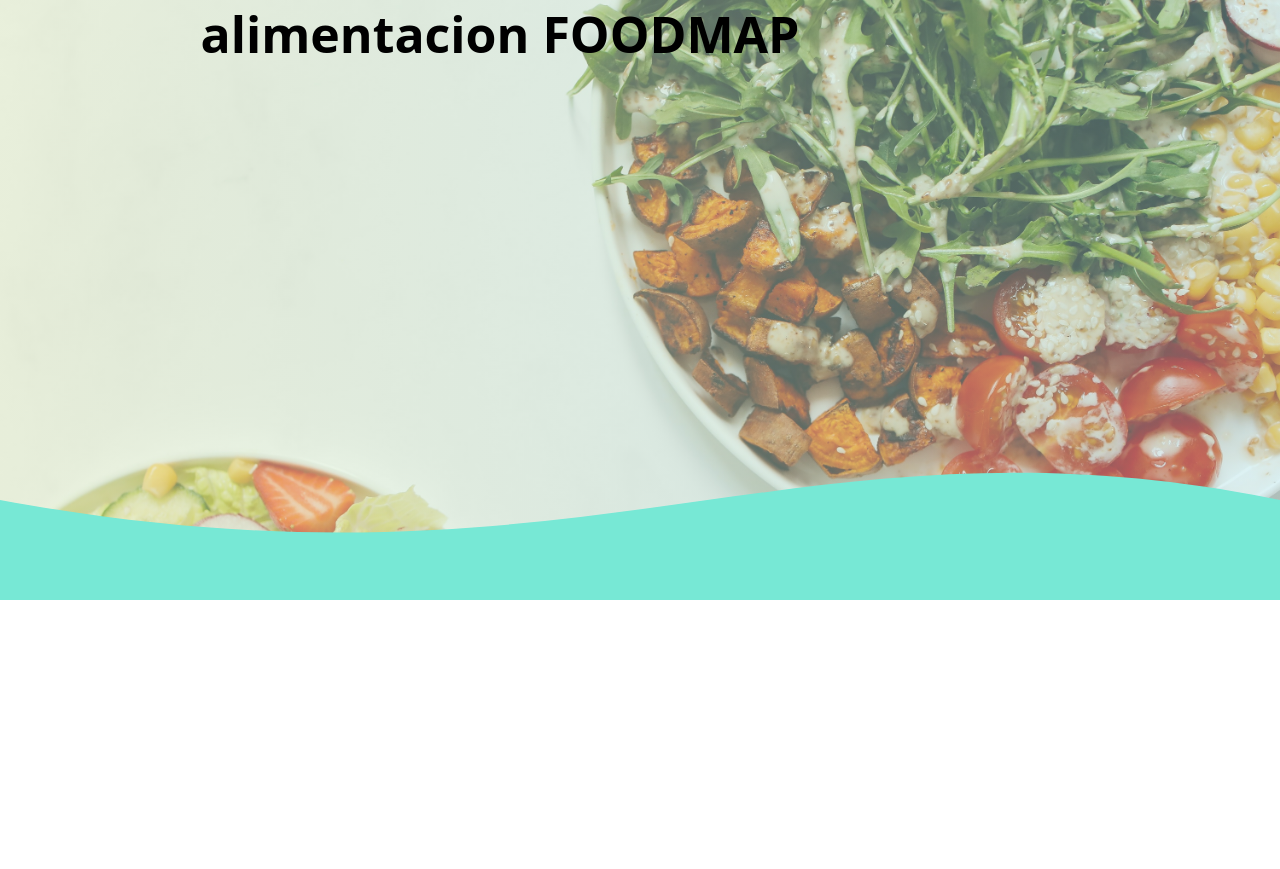
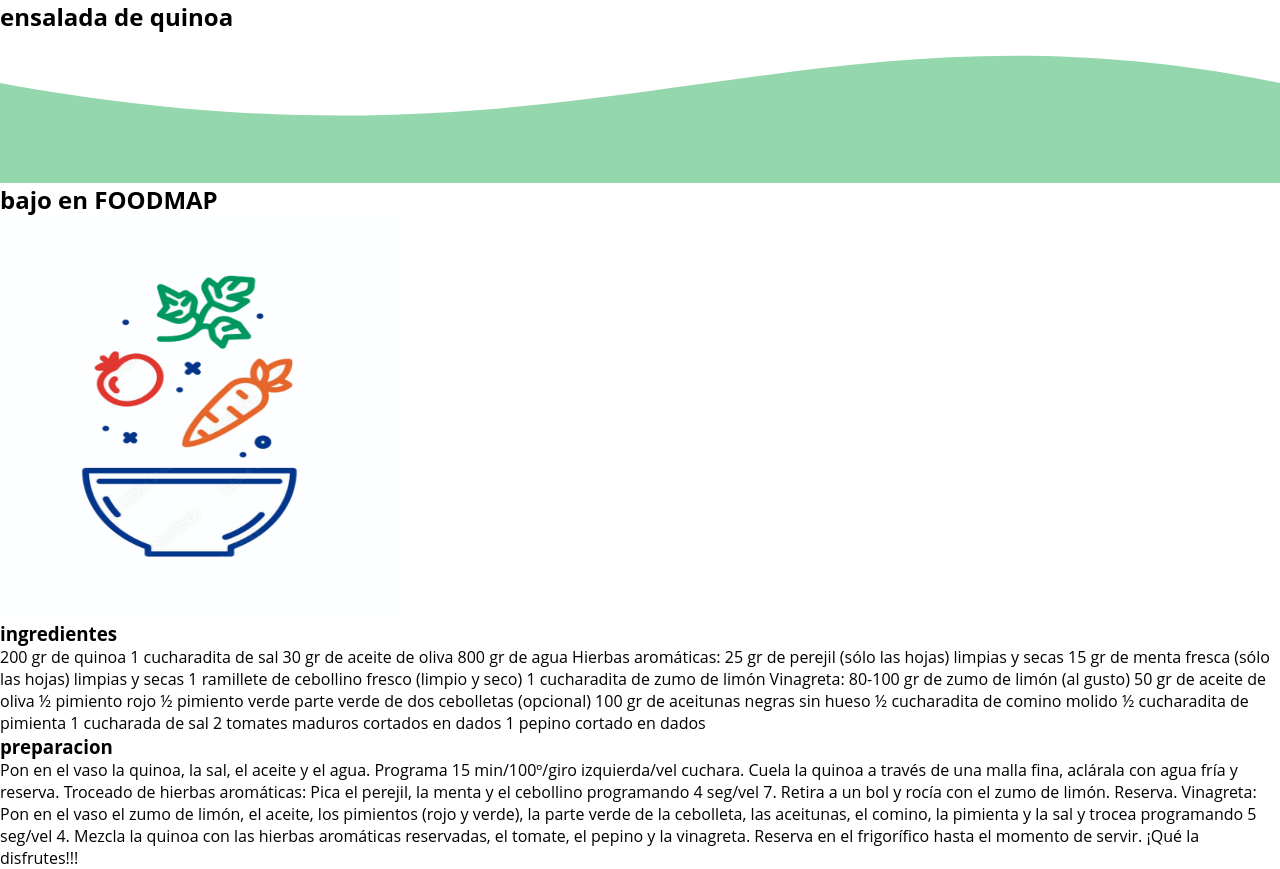
Before and after one commit to reveca94/comida-saludable, a plain HTML site: page index.html in a window 1280 px wide. Before the commit the page ends 800 px from the top, so only its background shows below. Drawn offline with Linux system fonts and the light colour scheme.

Commit message:
cambio de modelo

```diff
--- a/estilos.css
+++ b/estilos.css
@@ -4,40 +4,17 @@
     box-sizing: border-box;
     font-family:'Open Sans'
 }
-.wrp{
-    width: 100%;
-    height: 600px;
-    position: relative;
-}
 .portada{
     width:100%;
     height: 600px;
-    background: #cde6e7;
+    background: #e4efef;
     /* fallback for old browsers */
-    background: -webkit-linear-gradient(to right, hsla(78, 56%, 85%, 0.453), hsla(183, 44%, 83%, 0.47)), url(img/ensaladas.jpg);
+    background: -webkit-linear-gradient(to right, hsla(78, 56%, 85%, 0.453), hsla(184, 46%, 88%, 0.47)), url(img/quinoa2.jpg);
      /* Chrome 10-25, Safari 5.1-6 */
-    background: linear-gradient(to right, hsla(78, 56%, 85%, 0.495), hsla(186, 54%, 79%, 0.385)), url(img/ensaladas.jpg);
+    background: linear-gradient(to right, hsla(78, 56%, 85%, 0.495), hsla(186, 38%, 84%, 0.385)), url(img/quinoa2.jpg);
      /* W3C, IE 10+/ Edge, Firefox 16+, Chrome 26+, Opera 12+, Safari 7+ */
      background-size: cover;
     background-attachment: fixed;
     position: relative;
 
 }
-.contenido .info{
-    width: 100;
-    max-width: 1000px;
-    text-align: center;
-
-}
-.contenido .info h1{
-    color: black;
-    font-size:50px;
-    text-shadow: 0px 10px 10px rgba(0 0 0 0 4);
-    margin-bottom: 25px;
-    letter-spacing: normal;
-}
-.wave{
-    position: absolute;
-    bottom: 0;
-    width: 100%;
-}
--- a/index.html
+++ b/index.html
@@ -9,18 +9,57 @@
     <link rel="stylesheet" href="estilos.css">
 </head>
     <body>
-    <div class="wrp">
-        <div class="portada">
-            <div class="contenido">
-                <div class="info">
-                  <h1>alimentacion FOODMAP</h1>
-                </div>
-              </div>
+    <header>
+    <section class="textos-header">
+    <h1>ensalada de quinoa</h1>
+    </section>
             <div class="wave" style="height: 150px; overflow: hidden;" ><svg viewBox="0 0 500 150" preserveAspectRatio="none" style="height: 100%; width: 100%;">
-                <path d="M0.00,49.99 C229.91,158.39 311.51,-47.85 500.00,49.99 L500.00,150.00 L0.00,150.00 Z" style="stroke: none; fill: rgb(119, 232, 213);">
+                <path d="M0.00,49.99 C229.91,158.39 311.51,-47.85 500.00,49.99 L500.00,150.00 L0.00,150.00 Z" style="stroke: none; fill: rgb(148, 215, 172);">
                  </path></svg>
             </div>
-    </div>
+     </header>
+  <main>
+    <section class="contenedor sobre-nosotros">
+      <h2 class="titulo">bajo en FOODMAP</h2>
+      <div class="contenedor-sobre-nosotros" alt="">
+        <img src="img/ensalada.jpg" height="400" width="400" alt="" class="imagen-abaut-us" >
+        <div class="contenido-textos">
+          <h3><span>ingredientes</span></h3>
+          <p>200 gr de quinoa
+            1 cucharadita de sal
+            30 gr de aceite de oliva
+            800 gr de agua
+            Hierbas aromáticas:
+            25 gr de perejil (sólo las hojas) limpias y secas
+            15 gr de menta fresca (sólo las hojas) limpias y secas
+            1 ramillete de cebollino fresco (limpio y seco)
+            1 cucharadita de zumo de limón
+            Vinagreta:
+            80-100 gr de zumo de limón (al gusto)
+            50 gr de aceite de oliva
+            ½ pimiento rojo
+            ½ pimiento verde
+            parte verde de dos cebolletas (opcional)
+            100 gr de aceitunas negras sin hueso
+            ½ cucharadita de comino molido
+            ½ cucharadita de pimienta
+            1 cucharada de sal
+            2 tomates maduros cortados en dados
+            1 pepino cortado en dados</p>
+            <h3><span>preparacion</span></h3>
+            <p>Pon en el vaso la quinoa, la sal, el aceite y el agua. Programa 15 min/100º/giro izquierda/vel cuchara.
+              Cuela la quinoa a través de una malla fina, aclárala con agua fría y reserva.
+              Troceado de hierbas aromáticas:
+              Pica el perejil, la menta y el cebollino programando 4 seg/vel 7. Retira a un bol y rocía con el zumo de limón. Reserva.
+              Vinagreta:
+              Pon en el vaso el zumo de limón, el aceite, los pimientos (rojo y verde), la parte verde de la cebolleta, las aceitunas, el comino, la pimienta y la sal y trocea programando 5 seg/vel 4.
+              Mezcla la quinoa con las hierbas aromáticas reservadas, el tomate, el pepino y la vinagreta. Reserva en el frigorífico hasta el momento de servir.
+              ¡Qué la disfrutes!!!</p>
+
+        </div>
+      </div>
+    </section>
+  </main>
 
 </body>
 </html>
```
Also changed, not shown: img/ensalada.jpg (added), img/quinoa.jpg (added), img/quinoa2.jpg (added), 1 other file.
